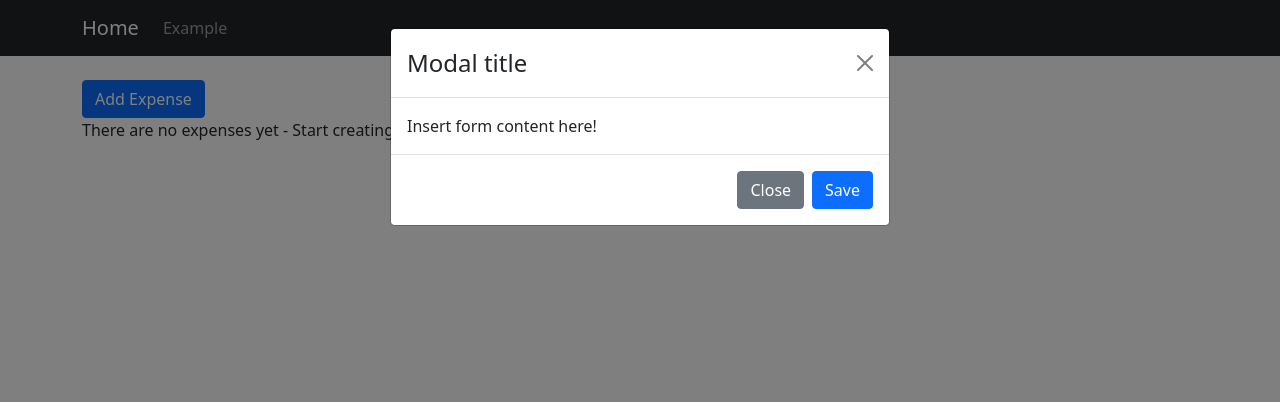
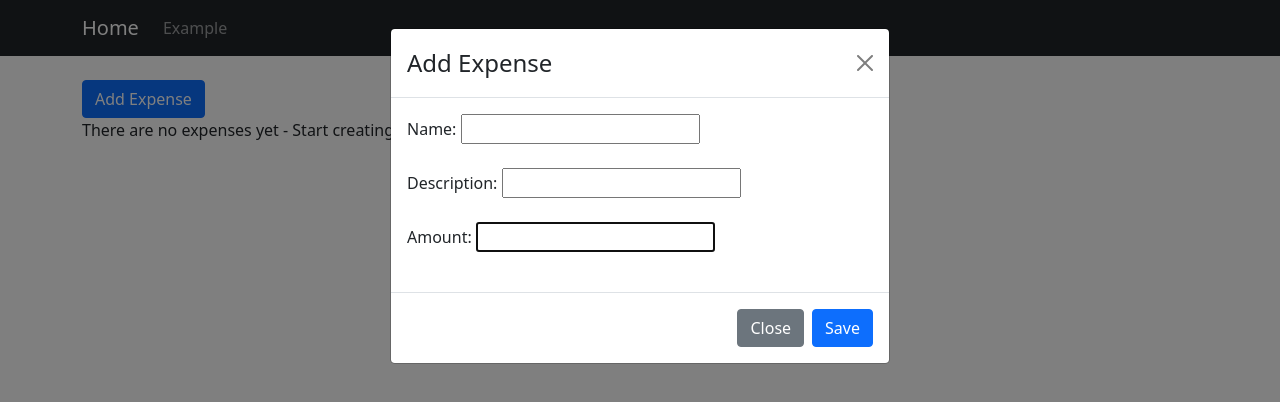
Before and after one commit to jestermk/TT2_19, a React (Create React App) app in the folder frontend/budgetapp19/: page /home/project/1 in a window 1280 px wide. Both pictures are taken after a click on the button "Add Expense". Shown: the top 402 px of the page. Built offline with nearby package versions, Linux system fonts and the light colour scheme.

Commit message:
add edit forms

```diff
--- a/frontend/budgetapp19/src/components/project/project.js
+++ b/frontend/budgetapp19/src/components/project/project.js
@@ -2,6 +2,7 @@ import { Button, ListGroup, Badge, Container } from "react-bootstrap";
 import React, { useState, useEffect } from "react";
 import { useParams } from "react-router-dom";
 import { Modal } from "react-bootstrap";
+import {Grid } from '@material-ui/core'
 // import './project.css' from "./";
 
 const expenses = [
@@ -44,9 +45,15 @@ function formatPrice(price) {
 function Project() {
   let subtitle;
   const [modal, setModal] = useState(false);
+  const [modal2, setModal2] = useState(false);
   let { id } = useParams();
   const projExpenses = expenses.filter((exp) => exp.project_id == id);
   console.log(projExpenses);
+  const [ex, setEx] = useState({
+    name: "",
+    description:"",
+    amount: 0,
+  });
 
   function handleAdd() {
     // api call to be made
@@ -54,14 +61,32 @@ function Project() {
     setModal(true);
   }
 
+  function handleEdit() {
+    setModal2(true);
+  }
+
   function handleClose() {
     setModal(false);
+  }
+
+  function handleClose2() {
+    console.log(modal2)
+    setModal2(false);
   }
 
   function handleSave() {
     // api call to save expense here
     setModal(false);
   }
+
+  function handleSave2() {
+    // api call to edit expense here
+    setModal2(false);
+  }
+
+  const handleChange = (e) => {
+    setEx({...ex, [e.target.name]: e.target.value})
+}
 
   return (
     <>
@@ -76,9 +101,15 @@ function Project() {
               keyboard={false}
             >
               <Modal.Header closeButton>
-                <Modal.Title>Modal title</Modal.Title>
+                <Modal.Title>Add Expense</Modal.Title>
               </Modal.Header>
-              <Modal.Body>Insert form content here!</Modal.Body>
+              <Modal.Body>
+              <form onSubmit={handleSave}>
+                    Name: <input name="name" label="name" handleChange={handleChange} autoFocus/><br/><br/>
+                    Description: <input name="description" label="description" handleChange={handleChange} autoFocus/><br/><br/>
+                    Amount: <input name="amount" label="name" handleChange={handleChange} autoFocus/><br/><br/>
+                </form>
+              </Modal.Body>
               <Modal.Footer>
                 <Button variant="secondary" onClick={handleClose}>
                   Close
@@ -89,8 +120,36 @@ function Project() {
               </Modal.Footer>
             </Modal>
           )}
+          {modal2 && (
+            <Modal
+              show={modal2}
+              onHide={handleClose2}
+              backdrop="static"
+              keyboard={false}
+            >
+              <Modal.Header closeButton>
+                <Modal.Title>Edit Expense</Modal.Title>
+              </Modal.Header>
+              <Modal.Body>
+                <form onSubmit={handleSave2}>
+                    Name: <input name="name" label="name" handleChange={handleChange} autoFocus/><br/><br/>
+                    Description: <input name="description" label="description" handleChange={handleChange} autoFocus/><br/><br/>
+                    Amount: <input name="amount" label="name" handleChange={handleChange} autoFocus/><br/><br/>
+                </form>
+              </Modal.Body>
+              <Modal.Footer>
+                <Button variant="secondary" onClick={handleClose2}>
+                  Close
+                </Button>
+                <Button onClick={handleSave2} variant="primary">
+                  Save
+                </Button>
+              </Modal.Footer>
+            </Modal>
+          )}
           <>
-            <Button onClick={handleAdd}> Add Expense </Button>
+              <Button onClick={handleAdd}> Add Expense</Button>
+
             <ListGroup as="ol" numbered>
               {projExpenses.length ? (
                 projExpenses.map((exp, index) => (
@@ -106,7 +165,8 @@ function Project() {
                       </div>
                       <Badge variant="primary" pill>
                         {formatPrice(exp.amount)}
-                      </Badge>
+                      </Badge>&nbsp;&nbsp;
+                      <Button onClick={handleEdit}> Edit Expense </Button>
                     </ListGroup.Item>
                   </>
                 ))
```
